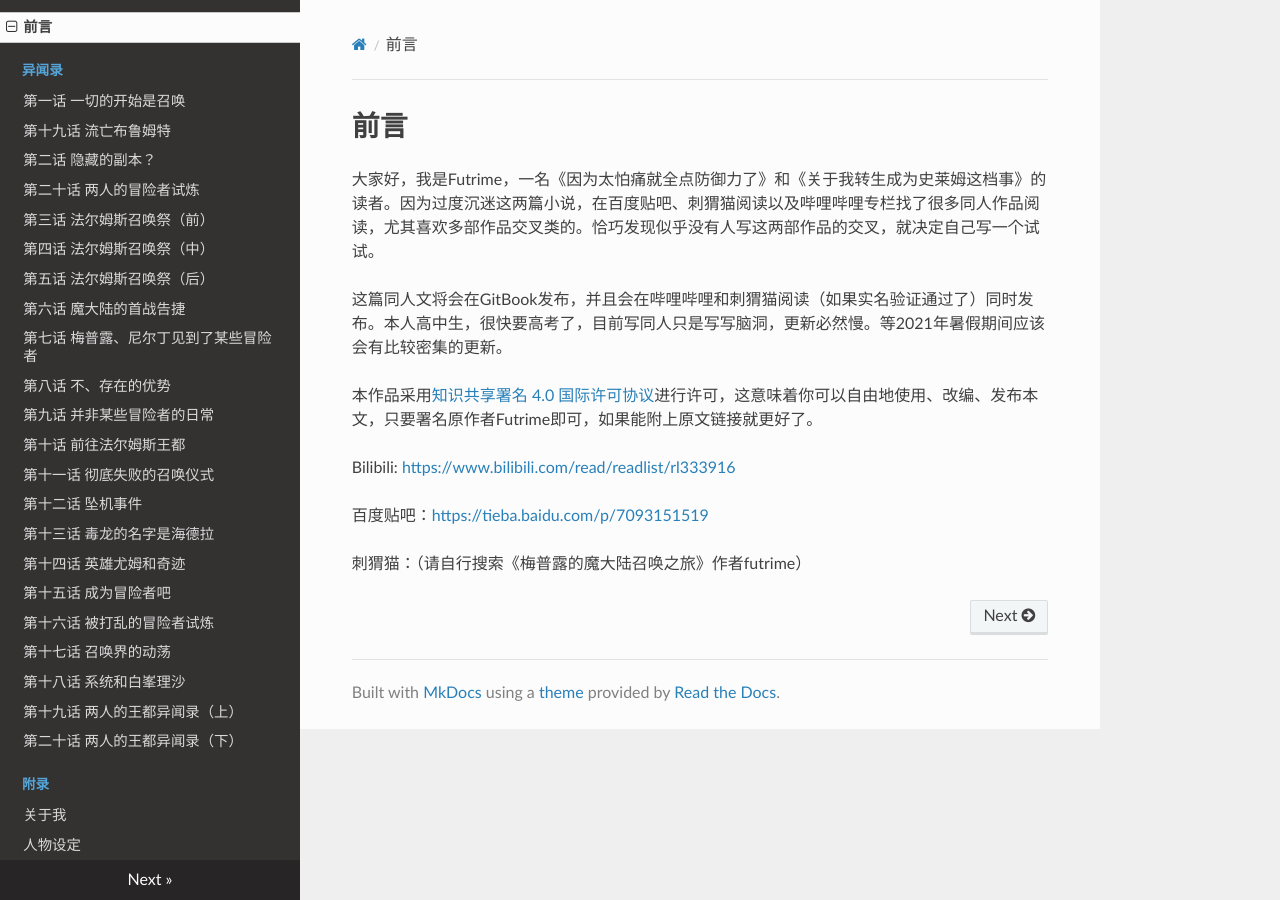
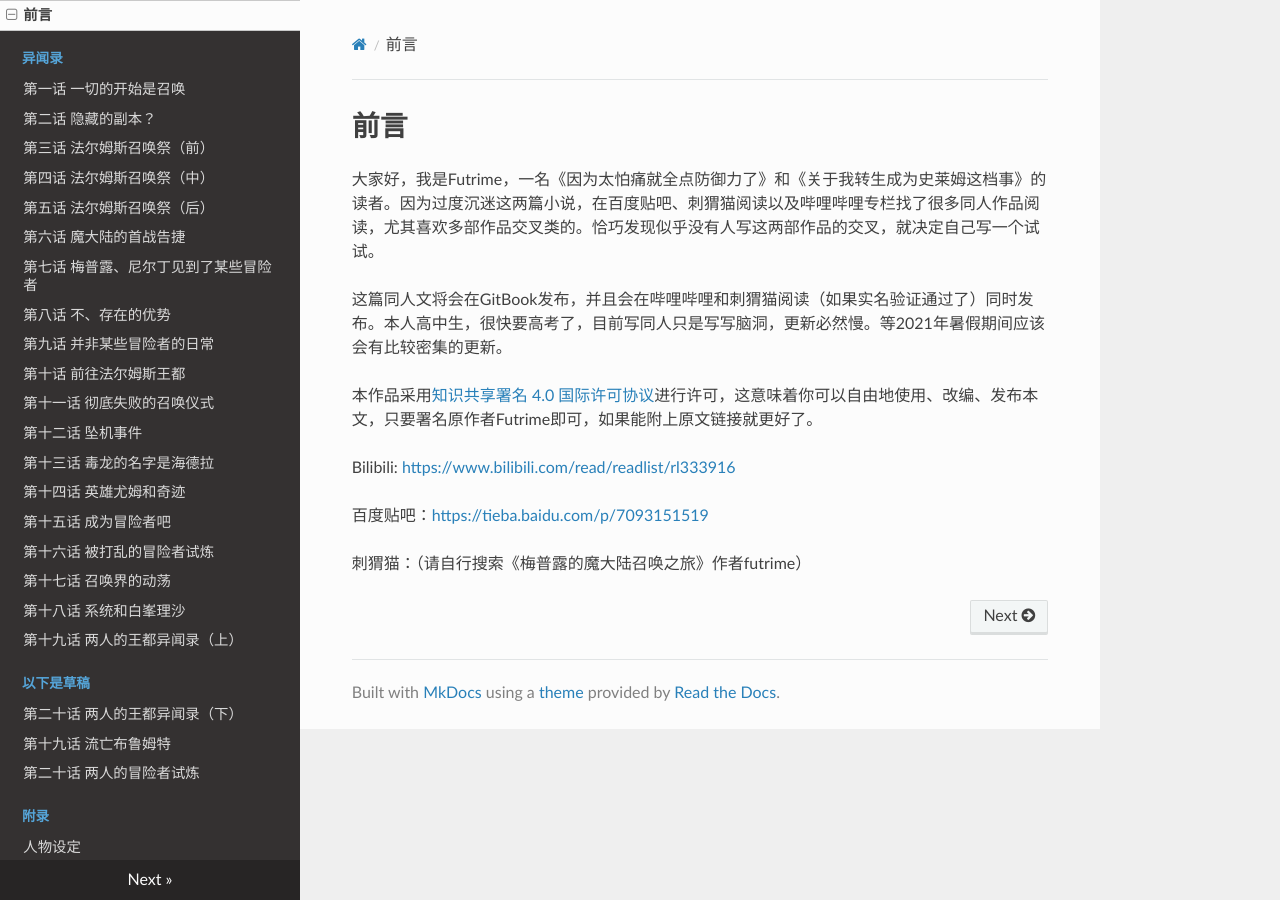
Before and after one commit to Futrime/Doujin, an MkDocs documentation site: the page built from docs/README.md, in a window 1280 px wide. Built offline with MkDocs 1.6.1, drawn with Linux system fonts in a browser that asks for light colours; nearby versions of some CDN libraries; some of the changed lines change nothing that is shown.

Commit message:
Update mkdocs.yml

```diff
--- a/mkdocs.yml
+++ b/mkdocs.yml
@@ -1,2 +1,35 @@
 site_name: 梅普露的魔大陆召唤之旅
 theme: readthedocs
+
+nav:
+    - README.md
+
+    - 异闻录:
+        - 异闻录/001.md
+        - 异闻录/002.md
+        - 异闻录/003.md
+        - 异闻录/004.md
+        - 异闻录/005.md
+        - 异闻录/006.md
+        - 异闻录/007.md
+        - 异闻录/008.md
+        - 异闻录/009.md
+        - 异闻录/010.md
+        - 异闻录/011.md
+        - 异闻录/012.md
+        - 异闻录/013.md
+        - 异闻录/014.md
+        - 异闻录/015.md
+        - 异闻录/016.md
+        - 异闻录/017.md
+        - 异闻录/018.md
+        - 异闻录/019.md
+
+    - 以下是草稿:
+        - 异闻录/020.md
+        - 异闻录/0019.md
+        - 异闻录/0020.md
+
+    - 附录:
+        - 附录/characters.md
+        - 附录/about.md
```
